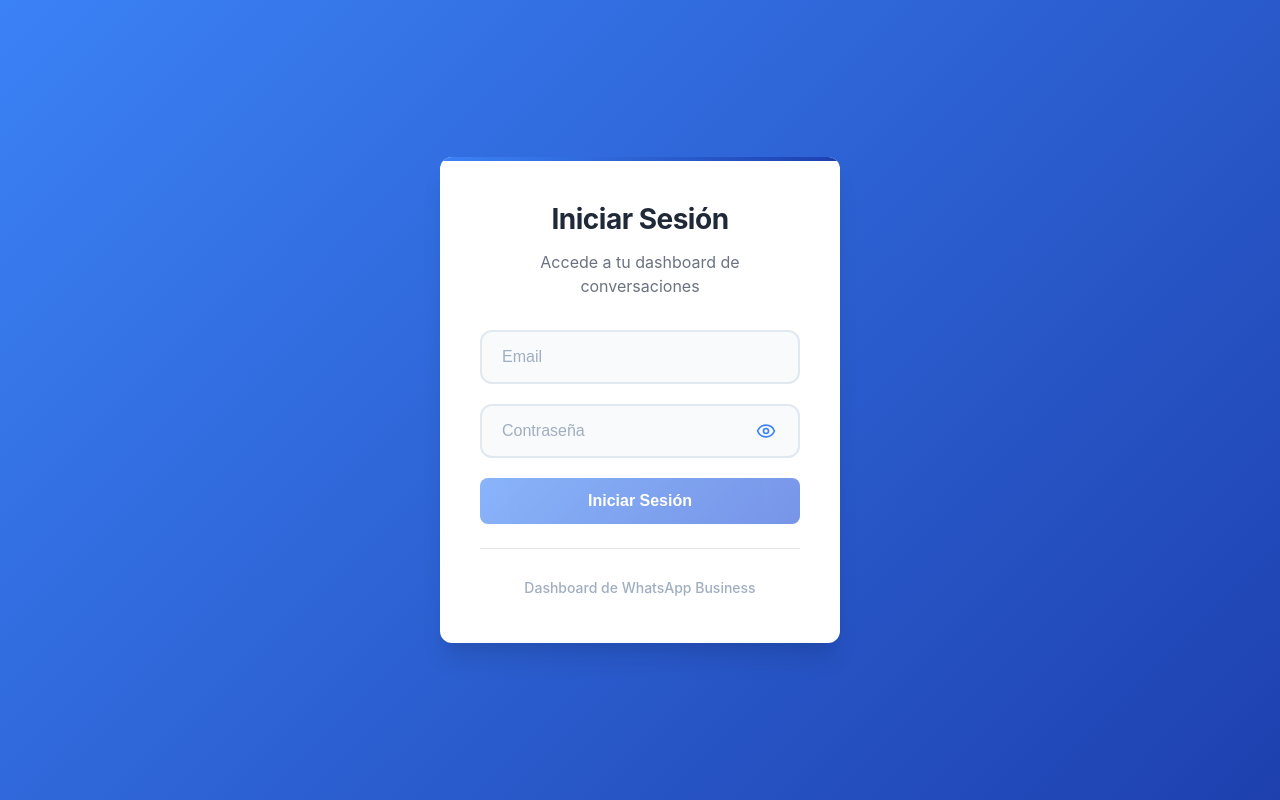
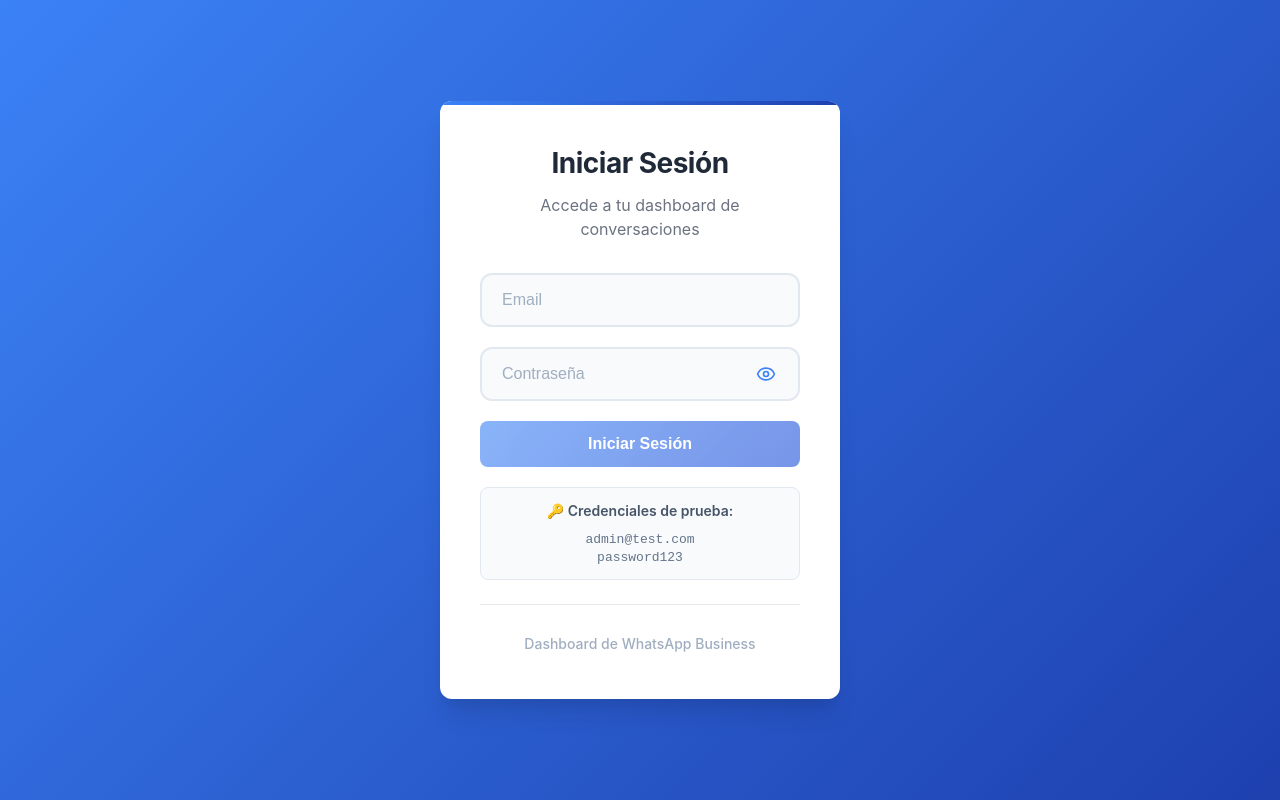
Before and after one commit to Gusmilo88/ChatBox-Pos, a React (Vite) app in the folder frontend/: page /login in a window 1280 px wide. Built offline with nearby package versions, Linux system fonts and the light colour scheme; no server answers.

Commit message:
seguridad al login

```diff
--- a/frontend/src/pages/LoginPage.tsx
+++ b/frontend/src/pages/LoginPage.tsx
@@ -135,6 +135,34 @@ export function LoginPage() {
           </button>
         </form>
 
+        {/* Credenciales de prueba - TEMPORAL */}
+        <div style={{
+          marginTop: '20px',
+          padding: '12px',
+          backgroundColor: '#f8fafc',
+          border: '1px solid #e2e8f0',
+          borderRadius: '8px',
+          textAlign: 'center'
+        }}>
+          <p style={{
+            margin: '0 0 8px 0',
+            fontSize: '14px',
+            fontWeight: '600',
+            color: '#475569'
+          }}>
+            🔑 Credenciales de prueba:
+          </p>
+          <div style={{
+            fontSize: '13px',
+            color: '#64748b',
+            fontFamily: 'monospace',
+            lineHeight: '1.4'
+          }}>
+            <div>admin@test.com</div>
+            <div>password123</div>
+          </div>
+        </div>
+
         {/* Footer */}
         <div className="login-footer">
           <p>Dashboard de WhatsApp Business</p>
```
Also changed, not shown: 1 other file (tests, documents, lock files or other folders).
